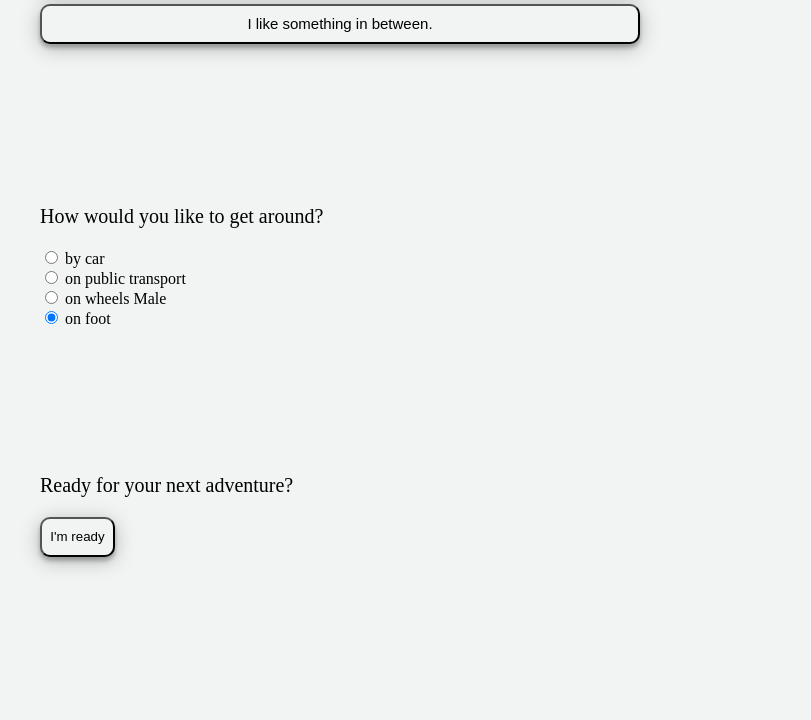
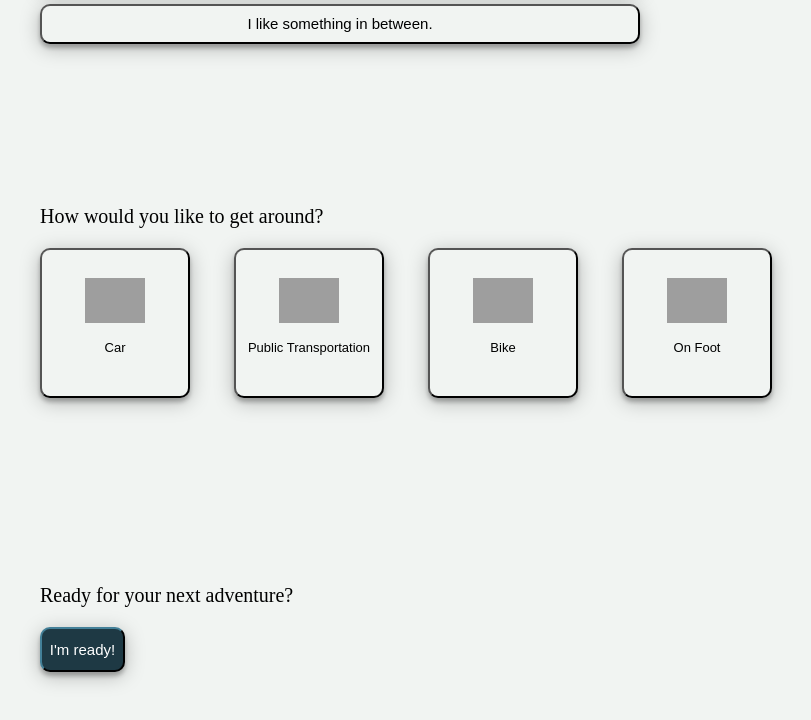
Before and after one commit to johnnymedhanie/dreamteam, a Flask app: page / in a window 1280 px wide. Shown: the part 2767-3487 px from the top of the page, without its empty margins (96-907 px from the left). Before the commit the page ends 3336 px from the top, so only its background shows below. Run offline with Flask 2, Linux system fonts and the light colour scheme; some web fonts are replaced; grey boxes are pictures that could not be loaded.

Commit message:
p1 complete

```diff
--- a/templates/style.css
+++ b/templates/style.css
@@ -66,7 +66,7 @@ button {
     font-size: 15px;
 }
 
-#interests button {
+#interests button, #getaround button {
     width: 150px;
     height: 150px;
     margin-right: 40px;
@@ -74,7 +74,7 @@ button {
     font-size: 13px;
 }
 
-#interests button img {
+#interests button img, #getaround button img {
     width: 60px;
     margin-top: 27px;
     margin-bottom: 14px;
@@ -89,3 +89,12 @@ button {
     font-size: 15px;
     margin-bottom: 15px;
 }
+
+#ready {
+    background-color: #1E3944;
+    border-color: #1E3944;
+    color: white;
+    font-size: 15px;
+    min-width: 85px;
+    min-height: 45px;
+}
--- a/templates/survey.html
+++ b/templates/survey.html
@@ -117,17 +117,34 @@
                 <button>I like to take it easy. I like to take my time going from place to place.</button><br>
                 <button>I like something in between.</button><br>
             </div>
-            <div>
+            <div id="getaround">
                 <p>How would you like to get around?</p>
-                <input type="radio" name="transportation" value="car" checked> by car<br>
+                <button>
+                    <img src="./car.svg">
+                    <div>Car</div>
+                </button>
+                <button>
+                    <img src="./bus.svg">
+                    <div>Public Transportation</div>
+                </button>
+                <button>
+                    <img src="./bike.svg">
+                    <div>Bike</div>
+                </button>
+                <button>
+                    <img src="./foot.svg">
+                    <div>On Foot</div>
+                </button>
+                <!-- <input type="radio" name="transportation" value="car" checked> by car<br>
                 <input type="radio" name="transportation" value="bus"
                 checked> on public transport <br>
                 <input type="radio" name="transportation" value="bike" checked> on wheels Male<br>
-                <input type="radio" name="transportation" value="boot" checked> on foot <br>
+                <input type="radio" name="transportation" value="boot" checked> on foot <br> -->
+
             </div>
 
             <p>Ready for your next adventure?</p>
-            <button type="submit" class="button">I'm ready</button>
+            <button id="ready">I'm ready!</button>
         </form>
     {% for error in errors %}
         <h4>{{ error }}</h4>
```
Also changed, not shown: templates/bike.svg (added), templates/bus.svg (added), templates/car.svg (added), templates/foot.svg (added).
